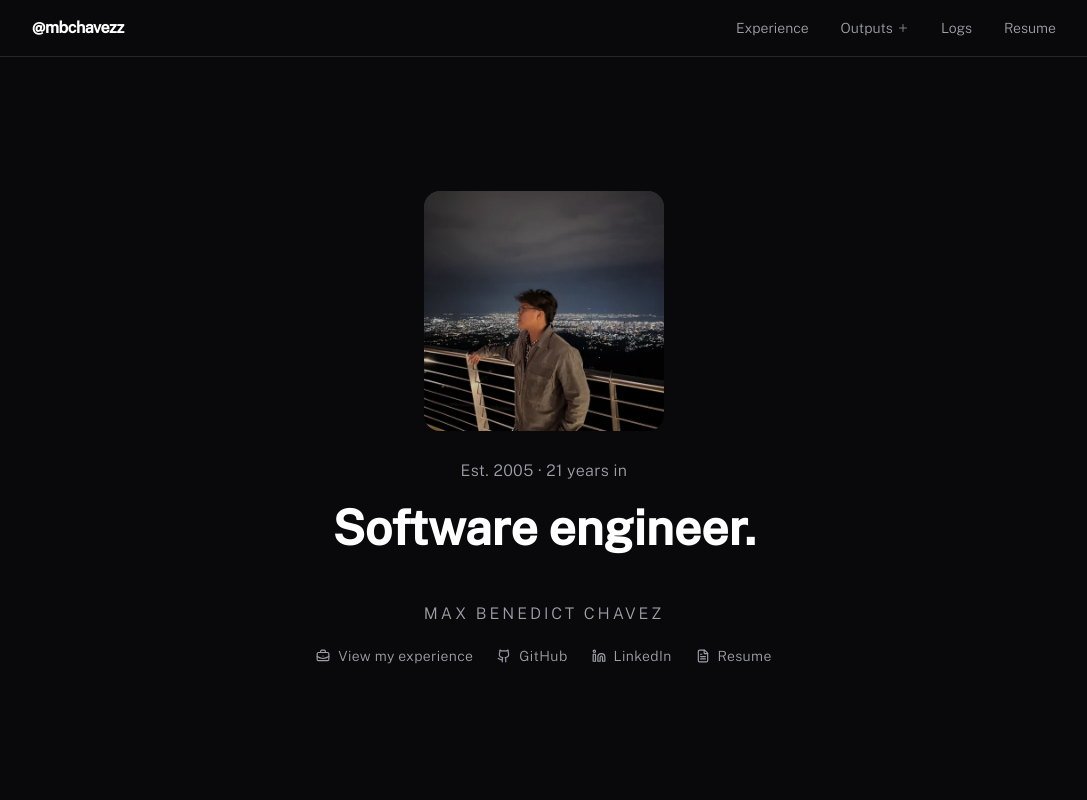
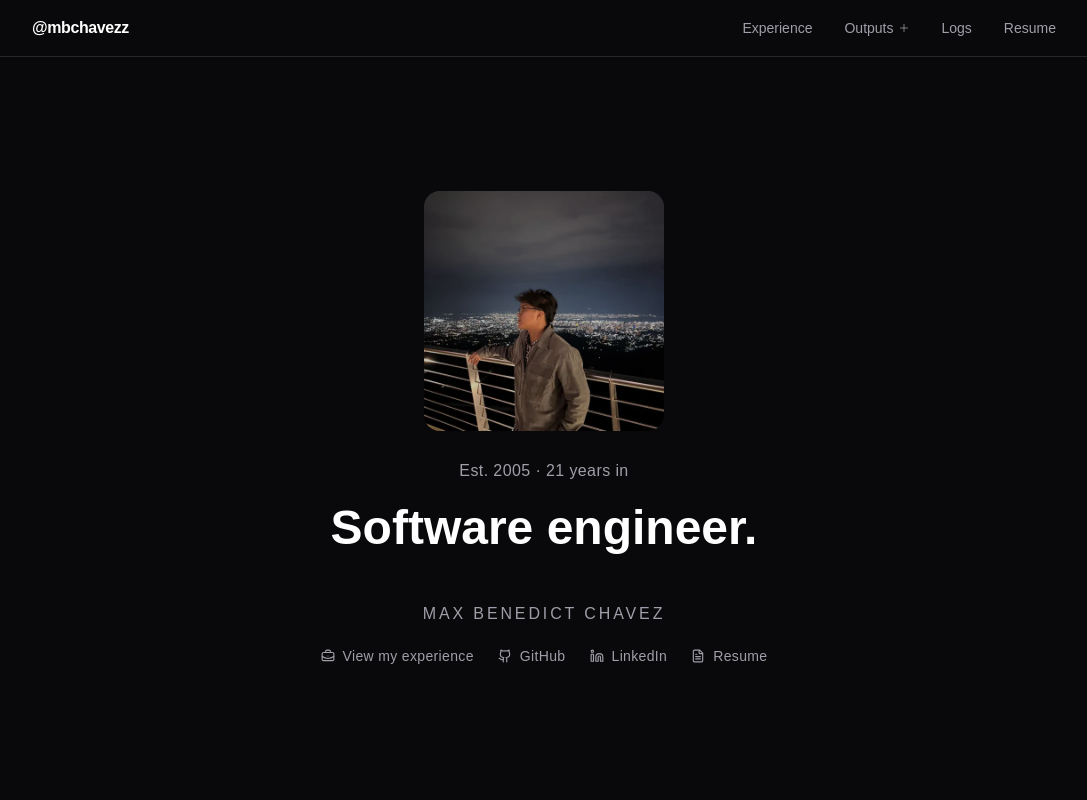
Before and after one commit to mbchavez27/mbchavezzportfolio, a React (Vite) app: page / in a window 1280 px wide. Shown: the top 800 px of the page, without its empty margins (96-1183 px from the left). Built offline with nearby package versions, Linux system fonts and the light colour scheme.

Commit message:
perf(fonts): self-host the variable fonts and preload the hero portrait
Google Fonts was a render-blocking third-party stylesheet, and the portrait (the home page's largest paint) was only requested after the JS ran.

```diff
--- a/index.html
+++ b/index.html
@@ -8,11 +8,8 @@
       <link rel="icon" type="image/x-icon" href="/favicon.ico" />
       <title>mbchavezz</title>
       <meta name="description" content="Max Benedict Chavez — AI researcher, software engineer, and technical operator." />
-      <!-- The site backdrop is the largest paint; fetch it before the app's JS asks for it. -->
-      <link rel="preload" as="image" href="/src/assets/background/red-gradient.webp" fetchpriority="high" />
-      <link rel="preconnect" href="https://fonts.googleapis.com" />
-      <link rel="preconnect" href="https://fonts.gstatic.com" crossorigin />
-      <link rel="stylesheet" href="https://fonts.googleapis.com/css2?family=Bricolage+Grotesque:wght@400;500;600;700&family=Public+Sans:wght@300;400;500&display=swap" />
+      <!-- The hero portrait is the home page's largest paint; React only asks for it after the JS runs. -->
+      <link rel="preload" as="image" href="/src/assets/home/portrait.webp" fetchpriority="high" />
       <style>html, body { height: 100%; margin: 0; } #root { height: 100%; }</style>
 
     </head>
--- a/src/styles/index.css
+++ b/src/styles/index.css
@@ -1,2 +1,5 @@
+/* Self-hosted so text never waits on a third-party stylesheet. */
+@import '@fontsource-variable/bricolage-grotesque/wght.css';
+@import '@fontsource-variable/public-sans/wght.css';
 @import './tailwind.css';
 @import './theme.css';
--- a/src/styles/theme.css
+++ b/src/styles/theme.css
@@ -79,8 +79,8 @@
 }
 
 @theme {
-  --font-display: 'Bricolage Grotesque', sans-serif;
-  --font-body: 'Public Sans', sans-serif;
+  --font-display: 'Bricolage Grotesque Variable', sans-serif;
+  --font-body: 'Public Sans Variable', sans-serif;
 }
 
 @theme inline {
```
Also changed, not shown: 1 other file (tests, documents, lock files or other folders).
